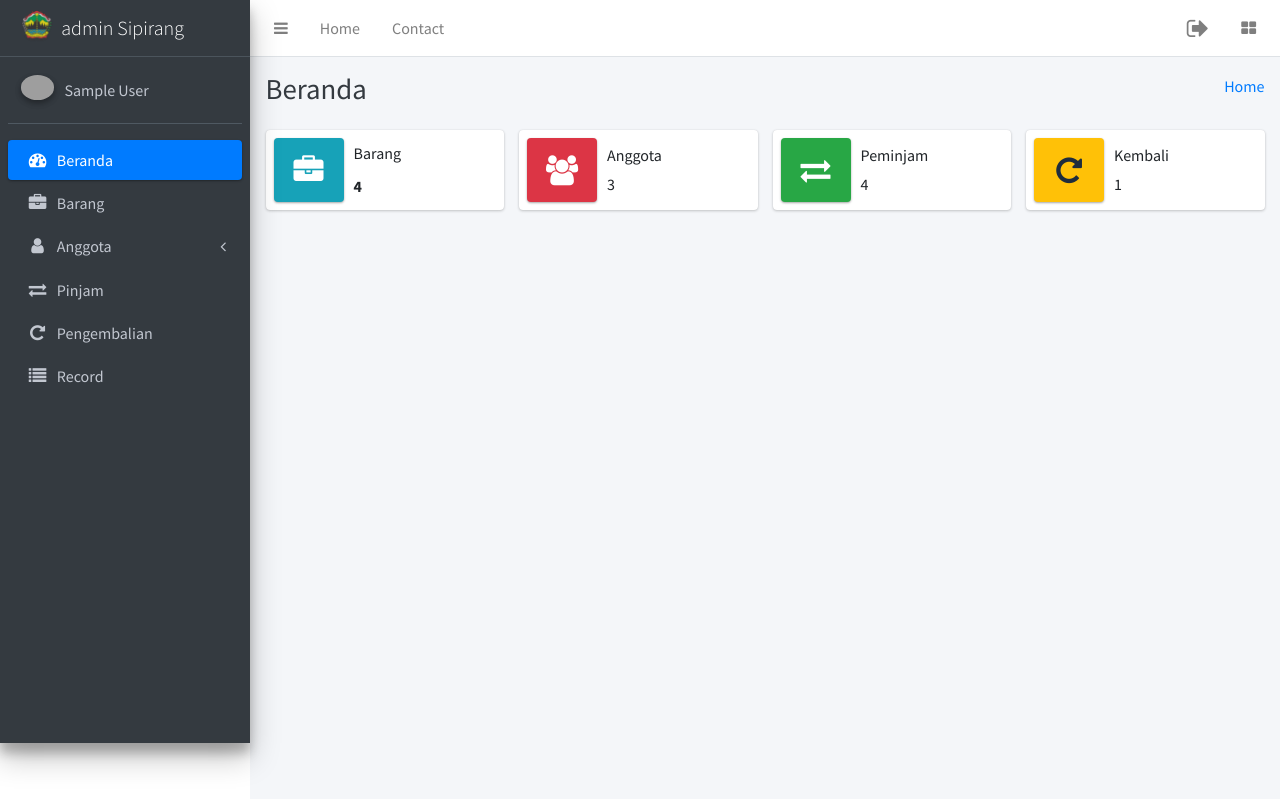
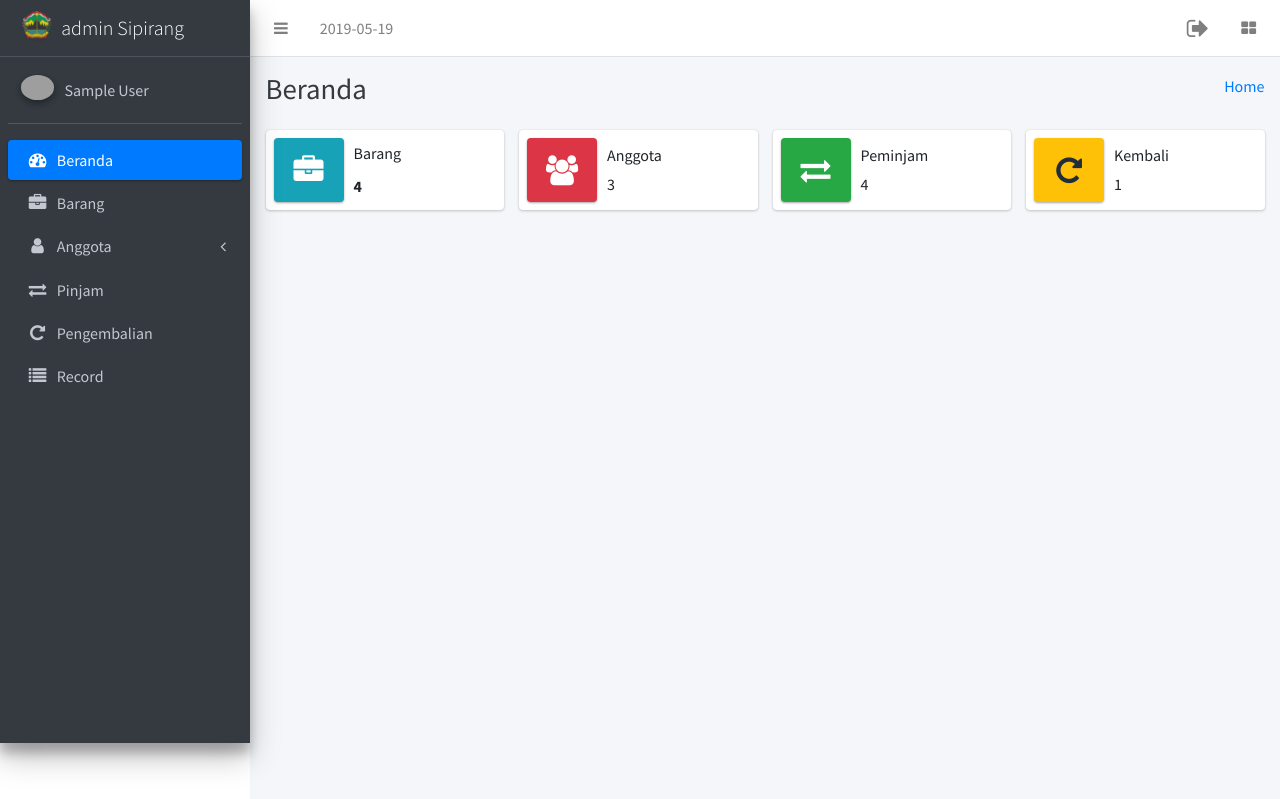
Before and after one commit to aminousgg/sipirang, a CodeIgniter app: page /tutorial/index.php/admin/index in a window 1280 px wide. Shown: the top 799 px of the page. Run offline with CodeIgniter, Linux system fonts and the light colour scheme; the visitor is signed in with stand-in values (Sample User, id 1); data comes from the database, SQL or seed files in the repository; some libraries are stand-ins or nearby versions; grey boxes are pictures that could not be loaded.

Commit message:
merapikan header

```diff
--- a/application/views/admin/componen/header-nav.php
+++ b/application/views/admin/componen/header-nav.php
@@ -1,3 +1,6 @@
+<?php
+  date_default_timezone_set('Asia/Jakarta');
+?>
   <!-- Navbar -->
   <nav class="main-header navbar navbar-expand bg-white navbar-light border-bottom">
     <!-- Left navbar links -->
@@ -6,10 +9,7 @@
         <a class="nav-link" data-widget="pushmenu" href="#"><i class="fa fa-bars"></i></a>
       </li>
       <li class="nav-item d-none d-sm-inline-block">
-        <a href="index3.html" class="nav-link">Home</a>
-      </li>
-      <li class="nav-item d-none d-sm-inline-block">
-        <a href="#" class="nav-link">Contact</a>
+        <a href="#" class="nav-link"><?= date('Y-m-d'); ?></a>
       </li>
     </ul>
 
```
